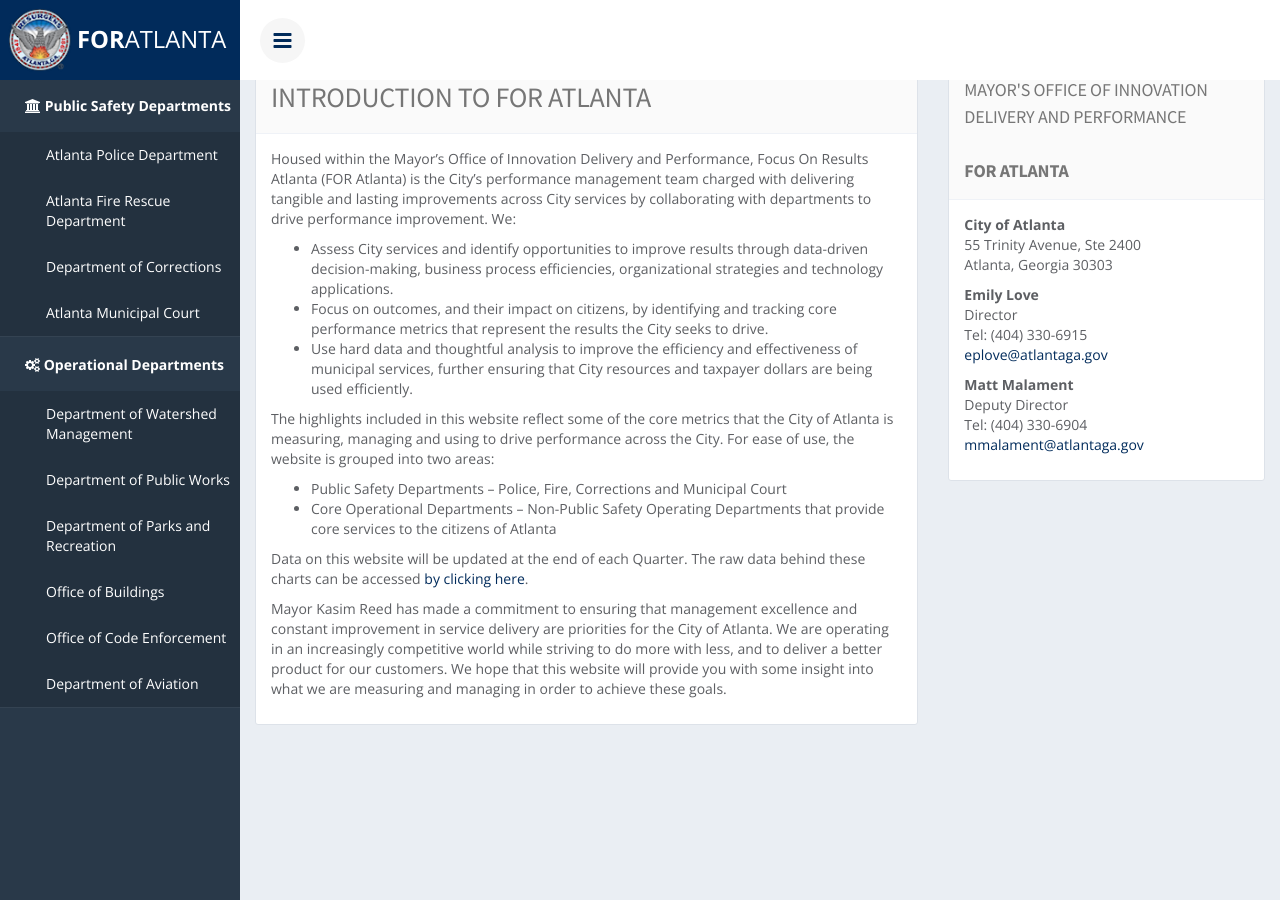
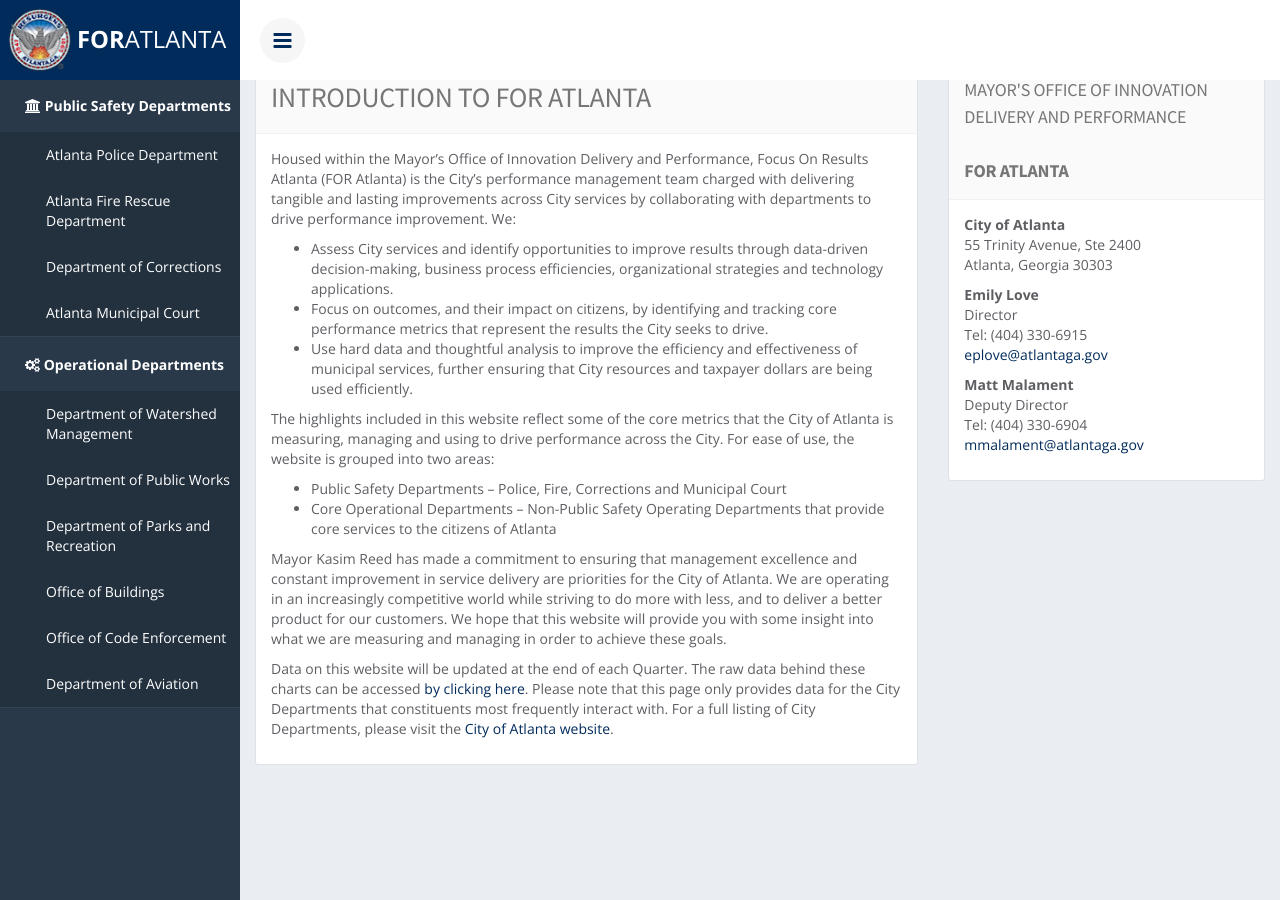
Before and after one commit to foratlanta/foratlanta.github.io, a Jekyll site: the page built from index.html, in a window 1280 px wide and 900 px high, scrolled down 36 px. Built offline with Jekyll 4.4.1, drawn with Linux system fonts in a browser that asks for light colours; nearby versions of some CDN libraries; Markdown is read by kramdown in place of the engine named in the settings.

Commit message:
Updated main page

```diff
--- a/index.html
+++ b/index.html
@@ -24,8 +24,8 @@
             <li>Core Operational Departments – Non-Public Safety Operating Departments that provide core services to the citizens of Atlanta</li>
           </ul>
         </p>
-		<p>Data on this website will be updated at the end of each Quarter. The raw data behind these charts can be accessed <a href="https://www.dropbox.com/s/445io4np83pqlhd/data.csv?dl=0">by clicking here</a>.</p>
-        <p>Mayor Kasim Reed has made a commitment to ensuring that management excellence and constant improvement in service delivery are priorities for the City of Atlanta. We are operating in an increasingly competitive world while striving to do more with less, and to deliver a better product for our customers. We hope that this website will provide you with some insight into what we are measuring and managing in order to achieve these goals.
+		<p>Mayor Kasim Reed has made a commitment to ensuring that management excellence and constant improvement in service delivery are priorities for the City of Atlanta. We are operating in an increasingly competitive world while striving to do more with less, and to deliver a better product for our customers. We hope that this website will provide you with some insight into what we are measuring and managing in order to achieve these goals.
+		<p>Data on this website will be updated at the end of each Quarter. The raw data behind these charts can be accessed <a href="https://www.dropbox.com/s/445io4np83pqlhd/data.csv?dl=0">by clicking here</a>. Please note that this page only provides data for the City Departments that constituents most frequently interact with. For a full listing of City Departments, please visit the <a href="http://www.atlantaga.gov/">City of Atlanta website</a>.</p>
         </p>
 
       </div>
```
